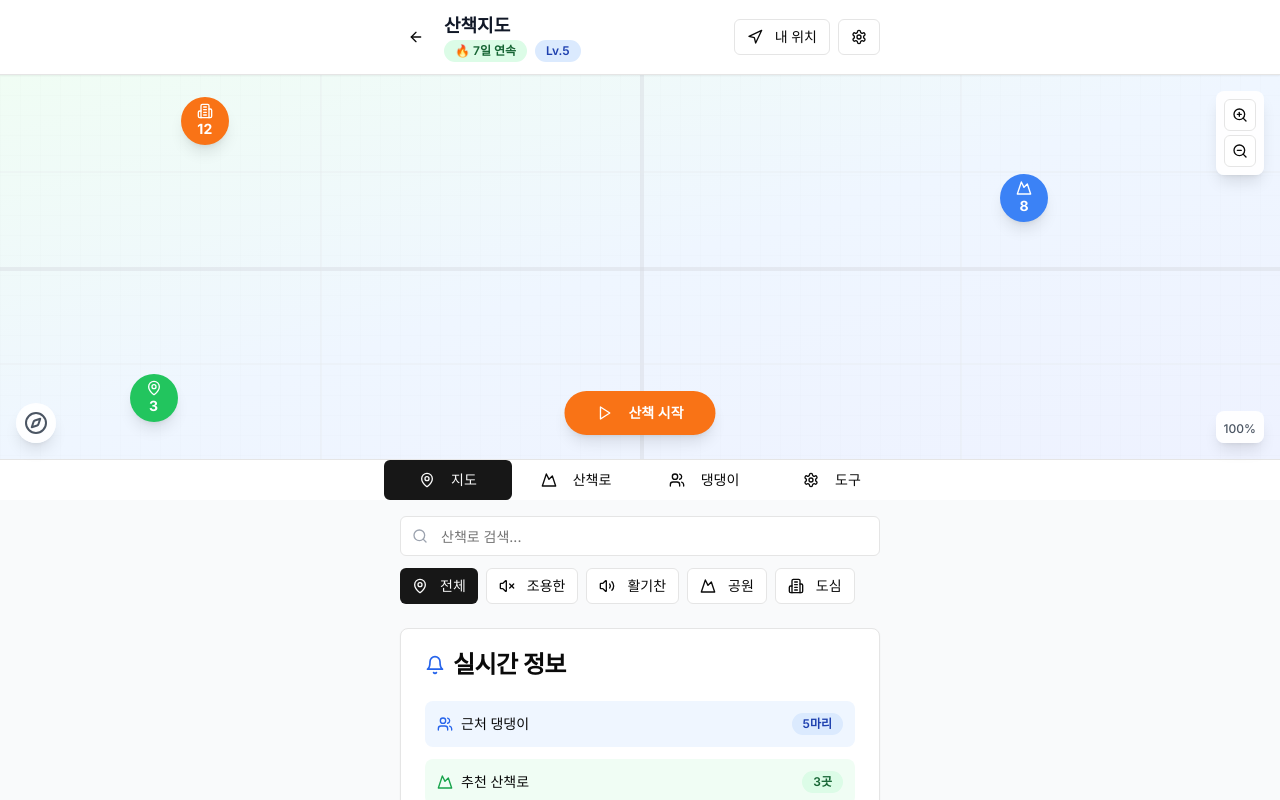
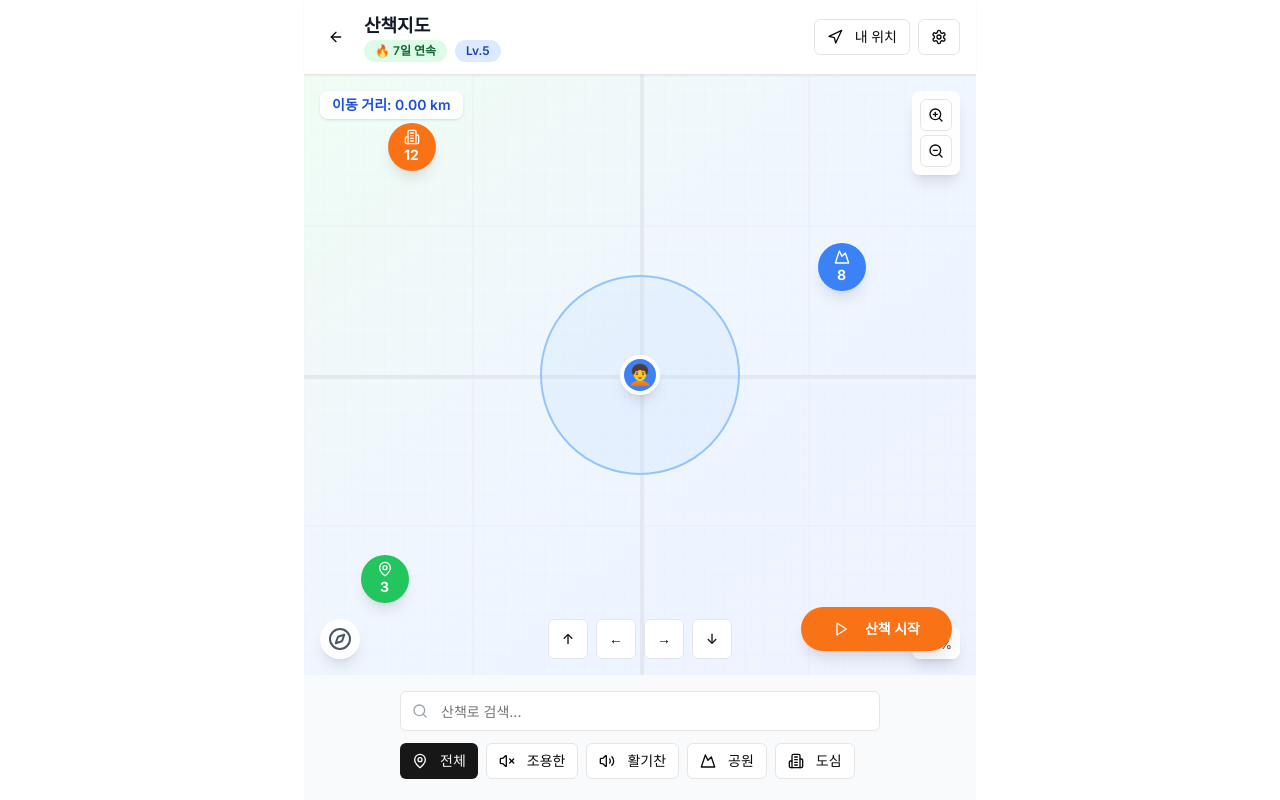
Before and after one commit to praisebak/lv-ddld, a Next.js app: page /map in a window 1280 px wide. Shown: the top 800 px of the page. Built offline with nearby package versions, Linux system fonts and the light colour scheme.

Commit message:
feat: 지도 중점적으로 동작하도록 기능 수정

```diff
--- a/app/map/page.tsx
+++ b/app/map/page.tsx
@@ -75,6 +75,24 @@ export default function MapPage() {
     totalTime: "23시간 15분",
     badges: ["첫산책", "연속3일", "10km달성"],
   })
+
+  // 유저 위치 및 이동 거리 상태
+  const [userPos, setUserPos] = useState({ x: 50, y: 50 }) // 중앙에서 시작
+  const [userPath, setUserPath] = useState([{ x: 50, y: 50 }])
+  const [distance, setDistance] = useState(0)
+
+  // 이동 시뮬레이션 (방향 버튼)
+  const moveUser = (dx: number, dy: number) => {
+    setUserPos(prev => {
+      const newPos = { x: Math.max(0, Math.min(100, prev.x + dx)), y: Math.max(0, Math.min(100, prev.y + dy)) }
+      setUserPath(path => [...path, newPos])
+      // 거리 계산 (1% = 10m)
+      const last = prev
+      const d = Math.sqrt(Math.pow(newPos.x - last.x, 2) + Math.pow(newPos.y - last.y, 2)) * 10
+      setDistance(dist => dist + d)
+      return newPos
+    })
+  }
 
   // 타이머 효과
   useEffect(() => {
@@ -271,11 +289,44 @@ export default function MapPage() {
     }
   };
 
+  // 산책 팁/주의사항 메시지
+  const walkTips = [
+    "강아지가 너무 핵핵거리지 않는지 확인하면서 달려요!",
+    "산책 중 물을 자주 챙겨주세요.",
+    "더운 날씨엔 아스팔트 온도도 체크!",
+    "목줄이 잘 채워졌는지 다시 한 번 확인!",
+    "배변봉투 꼭 챙기셨나요?",
+    "다른 강아지와 만날 땐 천천히 접근해요.",
+    "강아지가 피곤해하면 잠시 쉬어가요.",
+    "산책 후 발을 깨끗이 닦아주세요.",
+    "사람 많은 곳에서는 짧은 리드줄 사용!",
+    "강아지의 표정과 호흡을 자주 관찰하세요."
+  ];
+  const [toastMsg, setToastMsg] = useState<string | null>(null);
+
+  // 산책 중 랜덤 알람(토스트) 표시
+  useEffect(() => {
+    if (!isWalking) return;
+    let timeout: NodeJS.Timeout;
+    let interval: NodeJS.Timeout;
+    const showToast = () => {
+      const msg = walkTips[Math.floor(Math.random() * walkTips.length)];
+      setToastMsg(msg);
+      timeout = setTimeout(() => setToastMsg(null), 4000);
+    };
+    showToast(); // 산책 시작 시 바로 한 번
+    interval = setInterval(showToast, 30000); // 30초마다
+    return () => {
+      clearInterval(interval);
+      clearTimeout(timeout);
+    };
+  }, [isWalking]);
+
   return (
-    <div className="min-h-screen bg-gray-50">
+    <div className="min-h-screen bg-gray-50 w-full max-w-2xl mx-auto">
       {/* 상단 헤더 - 통합 정보 바 */}
-      <div className="bg-white shadow-sm border-b sticky top-0 z-20">
-        <div className="w-full max-w-lg mx-auto px-4 py-3">
+      <div className="bg-white shadow-sm border-b sticky top-0 z-20 w-full max-w-2xl mx-auto">
+        <div className="w-full px-4 py-3">
           <div className="flex items-center justify-between">
             <div className="flex items-center gap-3">
               <Link href="/">
@@ -311,8 +362,10 @@ export default function MapPage() {
       {/* 메인 지도 영역 */}
       <div className="relative">
         {/* 지도 컨테이너 */}
-        <div className="h-96 bg-gradient-to-br from-green-50 via-blue-50 to-indigo-50 relative">
-          {/* 지도 배경 패턴 */}
+        <div className="h-[75vh] bg-gradient-to-br from-green-50 via-blue-50 to-indigo-50 relative w-full max-w-2xl mx-auto overflow-hidden">
+          {/* 지도 뷰포트: 유저가 항상 중앙에 오도록 transform */}
+          <div className="absolute inset-0" style={{ pointerEvents: 'none', zIndex: 1 }}>
+            {/* 배경 패턴 */}
             <div className="absolute inset-0 opacity-30">
               <div className="w-full h-full" style={{
                 backgroundImage: `
@@ -322,7 +375,6 @@ export default function MapPage() {
                 backgroundSize: '20px 20px'
               }}></div>
             </div>
-
             {/* 도로 네트워크 */}
             <div className="absolute inset-0">
               <div className="absolute top-1/2 left-0 right-0 h-1 bg-gray-300 opacity-40"></div>
@@ -332,38 +384,45 @@ export default function MapPage() {
               <div className="absolute top-0 bottom-0 left-1/4 w-0.5 bg-gray-200 opacity-30"></div>
               <div className="absolute top-0 bottom-0 left-3/4 w-0.5 bg-gray-200 opacity-30"></div>
             </div>
+          </div>
 
-          {/* 강아지 마리 수 원 표시 */}
-          {dogPoints.map((pt, i) => (
+          {/* 지도 요소(마커, 반경 등) - 유저 기준 상대좌표 */}
+          <div className="absolute inset-0" style={{ zIndex: 2 }}>
+            {/* 반경 원 (200m) */}
             <div
-              key={i}
-              className="absolute group cursor-pointer"
-              style={{ left: `${pt.x}%`, top: `${pt.y}%`, transform: "translate(-50%,-50%)" }}
+              className="absolute rounded-full border-2 border-blue-300 bg-blue-200/20 pointer-events-none"
+              style={{
+                left: `calc(50% - 100px)`,
+                top: `calc(50% - 100px)`,
+                width: 200,
+                height: 200,
+                zIndex: 2,
+              }}
+            />
+            {/* 유저 위치 마커 (항상 중앙) */}
+            <div
+              className="absolute z-10"
+              style={{
+                left: `50%`,
+                top: `50%`,
+                transform: "translate(-50%,-50%)",
+                zIndex: 3,
+              }}
             >
-              <div className={`w-12 h-12 rounded-full flex items-center justify-center font-bold text-white shadow-lg ${getColor(pt.type)} group-hover:scale-110 transition`}>
-                <div className="flex flex-col items-center">
-                  {getIcon(pt.type)}
-                  <span className="text-sm">{pt.count}</span>
+              <div className="w-10 h-10 bg-blue-500 rounded-full flex items-center justify-center text-white text-xl font-bold border-4 border-white shadow-lg">
+                🧑‍🦱
               </div>
             </div>
-              <div className="absolute left-1/2 -translate-x-1/2 bottom-full mb-2 opacity-0 group-hover:opacity-100 pointer-events-none transition z-20 flex flex-col items-center">
-                <div className="px-4 py-2 rounded-lg shadow-lg bg-white text-gray-800 text-xs font-semibold border whitespace-nowrap">
-                  {pt.congestion}
-                </div>
-                <div className="w-0 h-0 border-x-8 border-x-transparent border-t-8 border-t-white mx-auto -mt-1"></div>
-              </div>
-            </div>
-          ))}
-
-          {/* 산책 중인 강아지들 카드 마커 */}
+            {/* 강아지 마커(카드) - 유저 기준 상대좌표 */}
             {isWalking && nearbyDogs.map((dog) => (
               <div
                 key={dog.id}
                 className="absolute z-10"
                 style={{
-                left: `${dog.coordinates.x}%`,
-                top: `${dog.coordinates.y}%`,
-                transform: "translate(-50%,-50%)"
+                  left: `${50 + (dog.coordinates.x - userPos.x)}%`,
+                  top: `${50 + (dog.coordinates.y - userPos.y)}%`,
+                  transform: "translate(-50%,-50%)",
+                  zIndex: 10,
                 }}
               >
                 <div
@@ -389,6 +448,40 @@ export default function MapPage() {
                 </div>
               </div>
             ))}
+            {/* dogPoints 등 다른 마커도 동일하게 상대좌표로 렌더링 필요 */}
+            {dogPoints.map((pt, i) => (
+              <div
+                key={i}
+                className="absolute group cursor-pointer"
+                style={{ left: `${50 + (pt.x - userPos.x)}%`, top: `${50 + (pt.y - userPos.y)}%`, transform: "translate(-50%,-50%)" }}
+              >
+                <div className={`w-12 h-12 rounded-full flex items-center justify-center font-bold text-white shadow-lg ${getColor(pt.type)} group-hover:scale-110 transition`}>
+                  <div className="flex flex-col items-center">
+                    {getIcon(pt.type)}
+                    <span className="text-sm">{pt.count}</span>
+                  </div>
+                </div>
+                <div className="absolute left-1/2 -translate-x-1/2 bottom-full mb-2 opacity-0 group-hover:opacity-100 pointer-events-none transition z-20 flex flex-col items-center">
+                  <div className="px-4 py-2 rounded-lg shadow-lg bg-white text-gray-800 text-xs font-semibold border whitespace-nowrap">
+                    {pt.congestion}
+                  </div>
+                  <div className="w-0 h-0 border-x-8 border-x-transparent border-t-8 border-t-white mx-auto -mt-1"></div>
+                </div>
+              </div>
+            ))}
+          </div>
+
+          {/* 이동 버튼 UI */}
+          <div className="absolute left-1/2 bottom-4 -translate-x-1/2 flex gap-2 z-20">
+            <Button size="icon" variant="outline" onClick={() => moveUser(0, -2)}><span>↑</span></Button>
+            <Button size="icon" variant="outline" onClick={() => moveUser(-2, 0)}><span>←</span></Button>
+            <Button size="icon" variant="outline" onClick={() => moveUser(2, 0)}><span>→</span></Button>
+            <Button size="icon" variant="outline" onClick={() => moveUser(0, 2)}><span>↓</span></Button>
+          </div>
+          {/* 이동 거리 표시 */}
+          <div className="absolute left-4 top-4 bg-white/80 rounded-lg px-3 py-1 text-blue-700 font-semibold shadow z-20 text-sm">
+            이동 거리: {(distance/1000).toFixed(2)} km
+          </div>
 
           {/* 지도 컨트롤 */}
           <div className="absolute top-4 right-4 space-y-2">
@@ -419,9 +512,9 @@ export default function MapPage() {
           </div>
         </div>
 
-        {/* 플로팅 산책 시작 버튼 */}
+        {/* 플로팅 산책 시작 버튼 - 오른쪽 하단으로 이동 */}
         {!isWalking && (
-          <div className="absolute bottom-6 left-1/2 transform -translate-x-1/2">
+          <div className="absolute bottom-6 right-6 z-30">
             <Button
               size="lg"
               className="bg-orange-500 hover:bg-orange-600 text-white font-semibold px-8 py-3 rounded-full shadow-lg"
@@ -460,20 +553,30 @@ export default function MapPage() {
                   목표: {walkGoal}분 ({Math.round((timerSeconds / (walkGoal * 60)) * 100)}%)
                 </div>
               </div>
-              <div className="mt-3 pt-3 border-t">
-                <div className="text-xs text-gray-500">
-                  근처에 {nearbyDogs.length}마리의 댕댕이가 있어요!
-                </div>
+              {/* 이동거리 및 페이스 */}
+              <div className="flex justify-center gap-4 mt-3 text-xs text-blue-700 font-semibold">
+                <div>이동거리: {(distance/1000).toFixed(2)} km</div>
+                <div>페이스: {distance > 0 ? ((timerSeconds/60)/(distance/1000)).toFixed(1) : '--'} 분/km</div>
               </div>
             </div>
           </div>
         )}
 
+        {/* 실시간 산책 팁/토스트 알람 */}
+        {toastMsg && (
+          <div className="fixed bottom-28 left-1/2 -translate-x-1/2 z-[100] bg-yellow-50 border border-yellow-300 rounded-xl shadow-lg px-5 py-3 flex items-center gap-2 animate-fade-in">
+            <span className="text-yellow-600 text-lg">⚠️</span>
+            <span className="text-sm font-medium text-gray-800">{toastMsg}</span>
+            <Button size="icon" variant="ghost" className="ml-2" onClick={() => setToastMsg(null)}>
+              <X className="w-4 h-4 text-yellow-600" />
+            </Button>
+          </div>
+        )}
 
       </div>
 
-      {/* 하단 탭 네비게이션 */}
-      <div className="bg-white border-t">
+      {/* 하단 탭 네비게이션 - 숨김 처리 */}
+      <div className="hidden">
         <div className="max-w-lg mx-auto">
           <div className="flex">
             <Button
```
Lines whose indentation alone changed are shown as unchanged.
